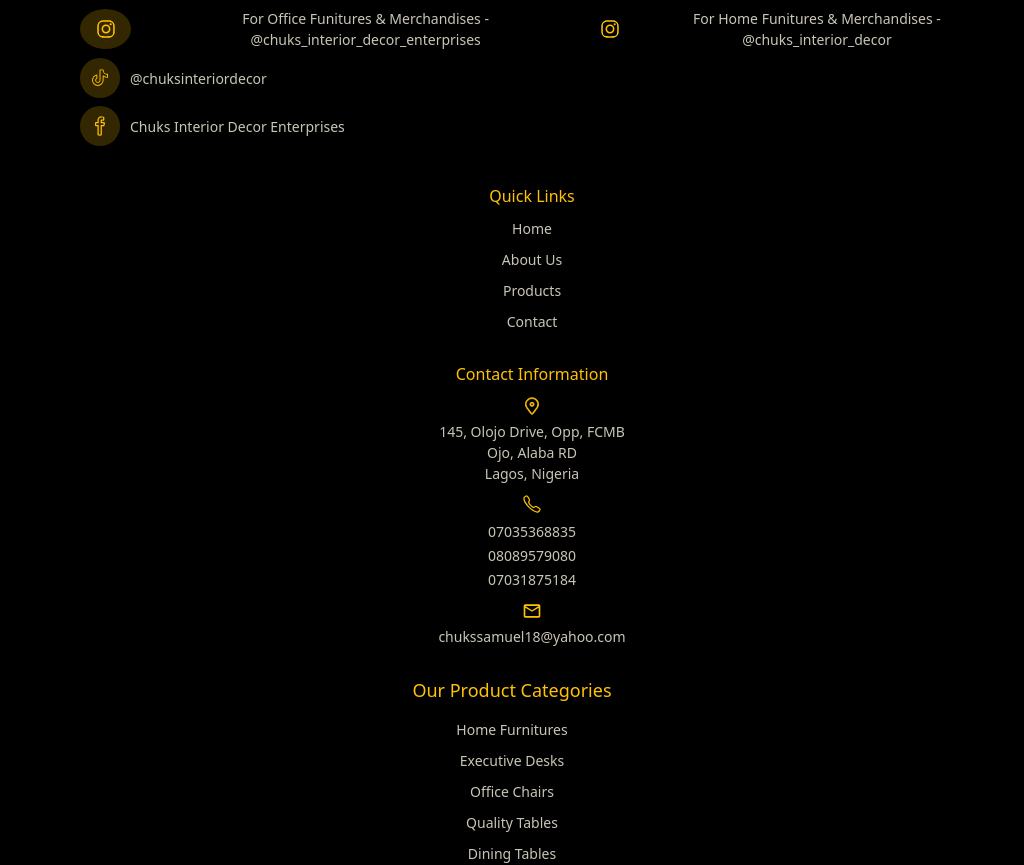
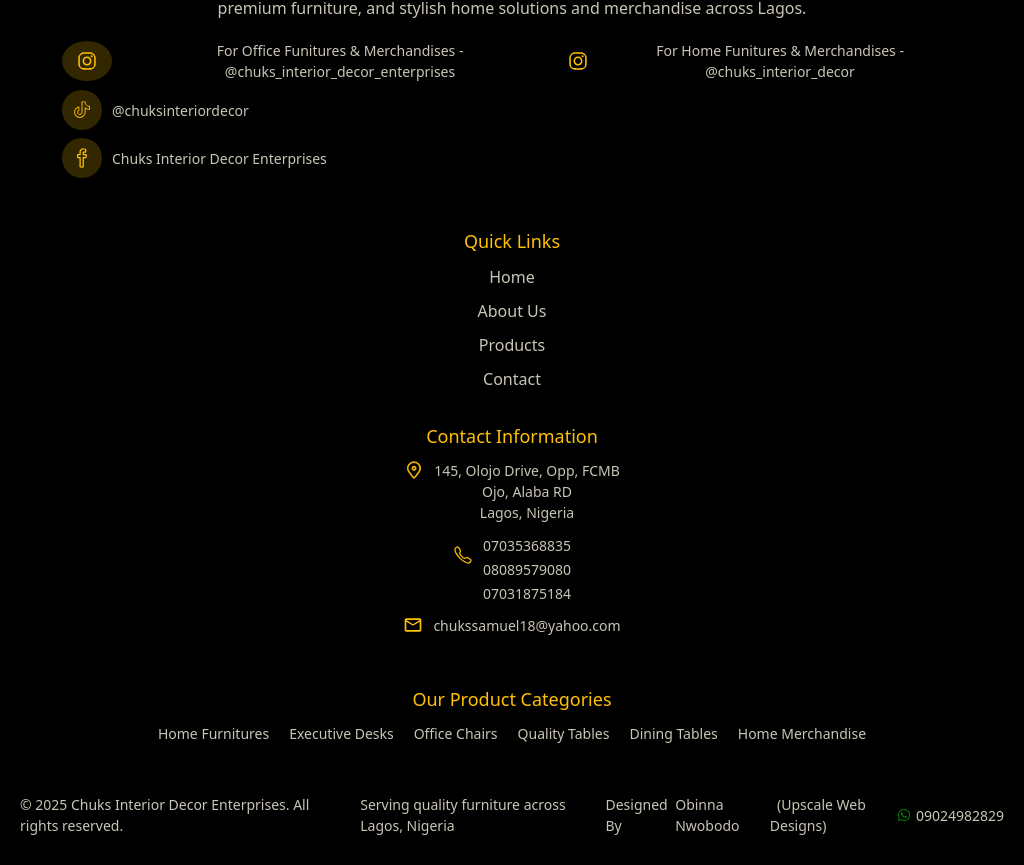
Before and after one commit to obinnanwobodo/chuks_interior, a Next.js app: page / in a window 1024 px wide. Shown: the part 7217-8082 px from the top of the page. Built offline with nearby package versions, Linux system fonts and the light colour scheme.

Commit message:
updated works

```diff
--- a/src/Components/Footer/Footer.jsx
+++ b/src/Components/Footer/Footer.jsx
@@ -81,8 +81,10 @@
           </div>
 
           <div className={styles.numbergen}>
-            <IoCallOutline />
-            <div>
+           <div className={styles.callsvg}>
+             <IoCallOutline />
+           </div>
+            <div className={styles.num}>
 <a href="tel:07035368835">07035368835</a> <br />
             <a href="tel:08089579080">08089579080</a> <br />
             <a href="tel:07031875184">07031875184</a>
--- a/src/Components/Footer/Footer.module.css
+++ b/src/Components/Footer/Footer.module.css
@@ -304,142 +304,237 @@
 
 /* RESPONSIVENESS */
 
-
-@media (min-width:0px) and (max-width: 1120px) {
-
+@media (min-width: 0px) and (max-width: 768px) {
   .genfooter {
-    display: flex;
-    flex-direction: column;
-    justify-content: center;
-    align-items: center;
-    background-color: black;
-    height: auto; /* Height is no longer fixed, adjusts to content */
-    color: #fefefe;
-    font-family: system-ui, sans-serif;
-    padding: 40px 20px;
-    box-sizing: border-box;
+    height: auto;
+    padding: 40px 10px;
+    text-align: center;
   }
 
   .first3 {
-    display: flex;
-    flex-direction: column; /* Stack columns vertically on mobile */
+    flex-direction: column;
     gap: 30px;
+    padding-left: 0;
     position: static;
-    width: 100%;
     align-items: center;
-    text-align: center;
   }
 
   .first3::after {
-    display: none; /* Hide the horizontal line on mobile */
+    display: none;
   }
 
   .grp1, .grp2, .grp3 {
     display: flex;
     flex-direction: column;
-    gap: 10px;
-    position: static;
     align-items: center;
-    text-align: center;
     width: 100%;
+    gap: 15px;
+    padding: 0 10px;
   }
 
-.cide {
-    font-size: 20px;
-    color: #ffc105;
-    font-weight: 700;
+   .grp2, .grp3 {
+    display: flex;
+    flex-direction: column;
+    justify-content: center;
+    align-items: center;
+    width: 100%;
+    gap: 15px;
+    padding: 0 10px;
+    margin: 0 auto;
+    left: 0;
   }
 
-.trusted {
-    font-size: 14px;
-    color: #fbf6e4cc;
+
+  .grp1 {
+    margin-bottom: 20px;
   }
 
-.grp2 p, .grp3 p {
-    font-size: 16px;
-    color: #ffc105;
-    font-weight: 500;
+  .callsvg{
+    padding-bottom: 10px;
   }
 
-.grp2 a, .grp3 a {
-    font-size: 14px;
-    color: #fbf6e4cc;
+  .socialgen {
+    display: flex;
+    flex-direction: column;
+    align-items: center;
+    gap: 15px;
+    padding-left: 0;
+  }
+
+  /* Corrected rule to ensure instagen is always a column */
+  .instagen {
+    display: flex;
+    flex-direction: column;
+    align-items: center;
+    gap: 10px;
+  }
+
+  .tiktokgen, .facebookgen {
+    display: flex;
+    flex-direction: column;
+    align-items: center;
+    gap: 10px;
   }
 
   .addresses, .numbergen, .emailgen {
-    display: flex;
-    flex-direction: column; /* Stack icon and text vertically if needed */
+    flex-direction: column;
     gap: 5px;
     align-items: center;
   }
 
-.addresses h3, .numbergen a, .emailgen a {
-    font-size: 14px;
-    color: #fbf6e4cc;
+  .addresses h3 {
     text-align: center;
   }
 
-.numbergen svg {
+  .lastset {
+    flex-direction: column;
     position: static;
+    top: auto;
+    text-align: center;
+    margin-top: 30px;
+    gap: 15px;
+    align-items: center;
   }
 
-.insta1 a, .insta2 a{
+  .yearndserving {
+    flex-direction: column;
+    gap: 10px;
+    align-items: center;
+    text-align: center;
+  }
+
+  .lastset h2 {
+    padding-top: 0;
+  }
+
+  .iconndwa {
     display: flex;
+    justify-content: center;
+    align-items: center;
+    gap: 5px;
+  }
+
+  .centre {
+    margin-top: 30px;
+    gap: 15px;
+    align-items: center;
+  }
+
+  .centre::after {
+    display: none;
+  }
+
+  .items {
     flex-direction: column;
- align-items: flex-start;
-
-
+    gap: 10px;
+    align-items: center;
+  }
 }
 
 
 
-.centre {
+
+
+
+
+
+
+@media (min-width: 769px) and (max-width: 1050px) {
+    .genfooter {
+        height: auto;
+        padding: 60px 20px;
+    }
+
+    .first3 {
         display: flex;
         flex-direction: column;
         justify-content: center;
         align-items: center;
-    margin-top: 30px;
-    gap: 15px;
+        width: 100%;
+        max-width: 900px;
+        margin: 0 auto;
+        position: static;
+        bottom: auto;
+        padding: 0;
+        gap: 2rem; /* Add some space between the groups */
+    }
+
+    .first3::after {
+        content: '';
+        position: absolute;
+        background-color: #806b2e;
+        width: 90%;
+        height: 0.1px;
+        left: 50%;
+        transform: translateX(-50%);
+        margin-top: 320px;
+        display: none;
+    }
+
+    .grp1, .grp2, .grp3 {
+        display: flex;
+        flex-direction: column;
+        align-items: center;
+        position: static;
+        right: auto;
+        text-align: center;
+        width: auto;
+        flex-grow: 1;
+    }
+
+    .grp2 p, .grp3 p {
+        text-align: center;
+    }
+
+    .grp2 a, .grp3 a {
+        text-align: center;
+    }
+
+    .socialgen {
+        padding: 10px 0;
+        justify-content: center;
+    }
+
+    .centre {
+        margin-top: 50px;
+        align-items: center;
     }
 
     .centre::after {
-    display: none; /* Hide the horizontal line on mobile */
+        content: '';
+        position: absolute;
+        background-color: #806b2e;
+        width: 80%;
+        height: 0.1px;
+        left: 50%;
+        transform: translateX(-50%);
+        margin-top: 140px;
+        display: none;
     }
 
-.items {
-    display: flex;
-    flex-direction: column; /* Stack links vertically */
-    gap: 10px;
+    .lastset {
+        flex-direction: row;
+        justify-content: space-between;
+        align-items: center;
+        position: static;
+        top: auto;
+        margin-top: 50px;
+    }
+
+    .yearndserving {
+        flex-direction: row;
+        gap: 20px;
         align-items: center;
     }
 
-.lastset {
-    display: flex;
-    flex-direction: column;
-    position: static;
-    top: auto;
-    width: 100%;
-    text-align: center;
-    margin-top: 30px;
-    gap: 10px;
+    .yearndserving h3, .yearndserving p {
+        padding: 0;
     }
 
-.yearndserving {
-    display: flex;
-    flex-direction: column;
-    gap: 5px;
+    .lastset h2 {
+        padding-top: 0;
     }
-
-.lastset h2, .lastset h3, .lastset p {
-    padding: 0;
-    margin: 0;
-    font-size: 14px;
 }
-
-
-}
-
-
 
 
 
```
Lines whose indentation alone changed are shown as unchanged.
